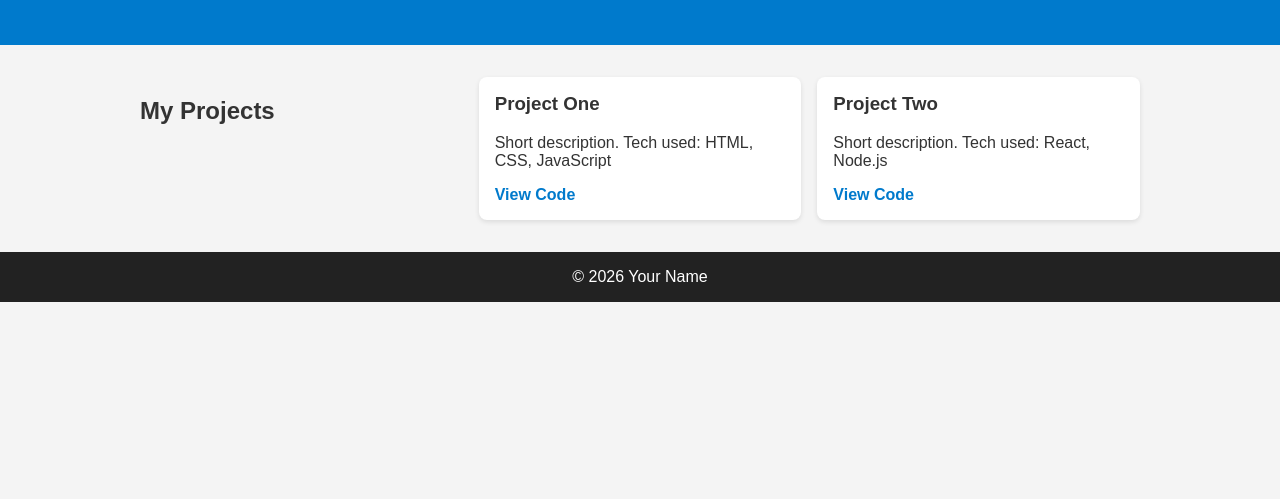
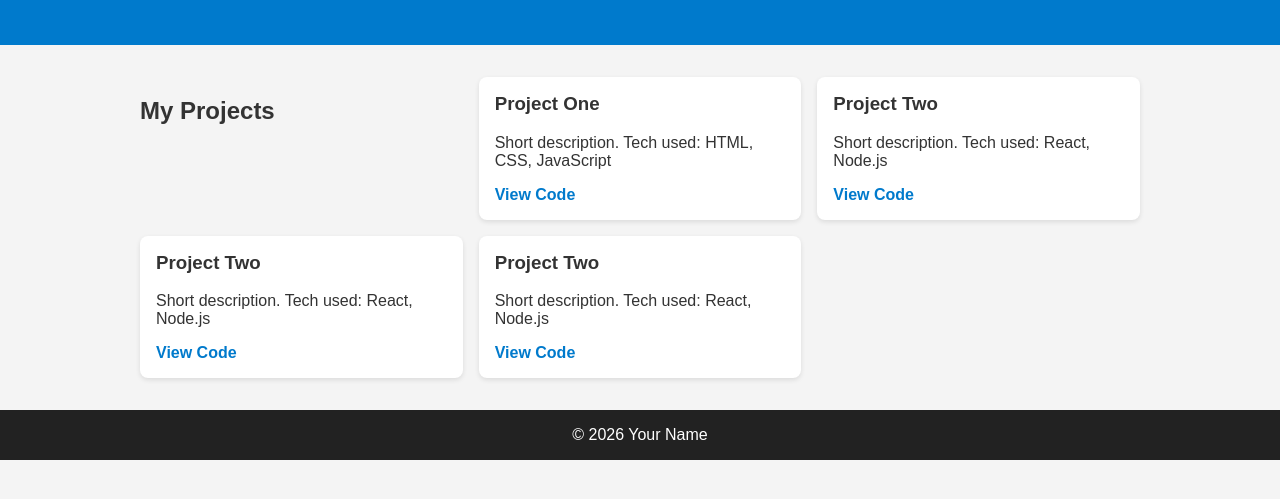
Before and after one commit to shay623/shay623.github.io, a plain HTML site: page index.html in a window 1280 px wide. Shown: the part 133-632 px from the top of the page. Drawn offline with Linux system fonts and the light colour scheme.

Commit message:
Update index.html

```diff
--- a/index.html
+++ b/index.html
@@ -36,7 +36,17 @@
     <a href="https://github.com/shay623/HealthyCarely-Project.git" target="_blank">View Code</a>
   </div>
 
-  <!-- Add more projects here -->
+  <div class="project-card">
+    <h3>Project Two</h3>
+    <p>Short description. Tech used: React, Node.js</p>
+    <a href="https://github.com/shay623/HealthyCarely-Project.git" target="_blank">View Code</a>
+  </div>
+
+  <div class="project-card">
+    <h3>Project Two</h3>
+    <p>Short description. Tech used: React, Node.js</p>
+    <a href="https://github.com/shay623/HealthyCarely-Project.git" target="_blank">View Code</a>
+  </div>
 
 </section>
 
```
